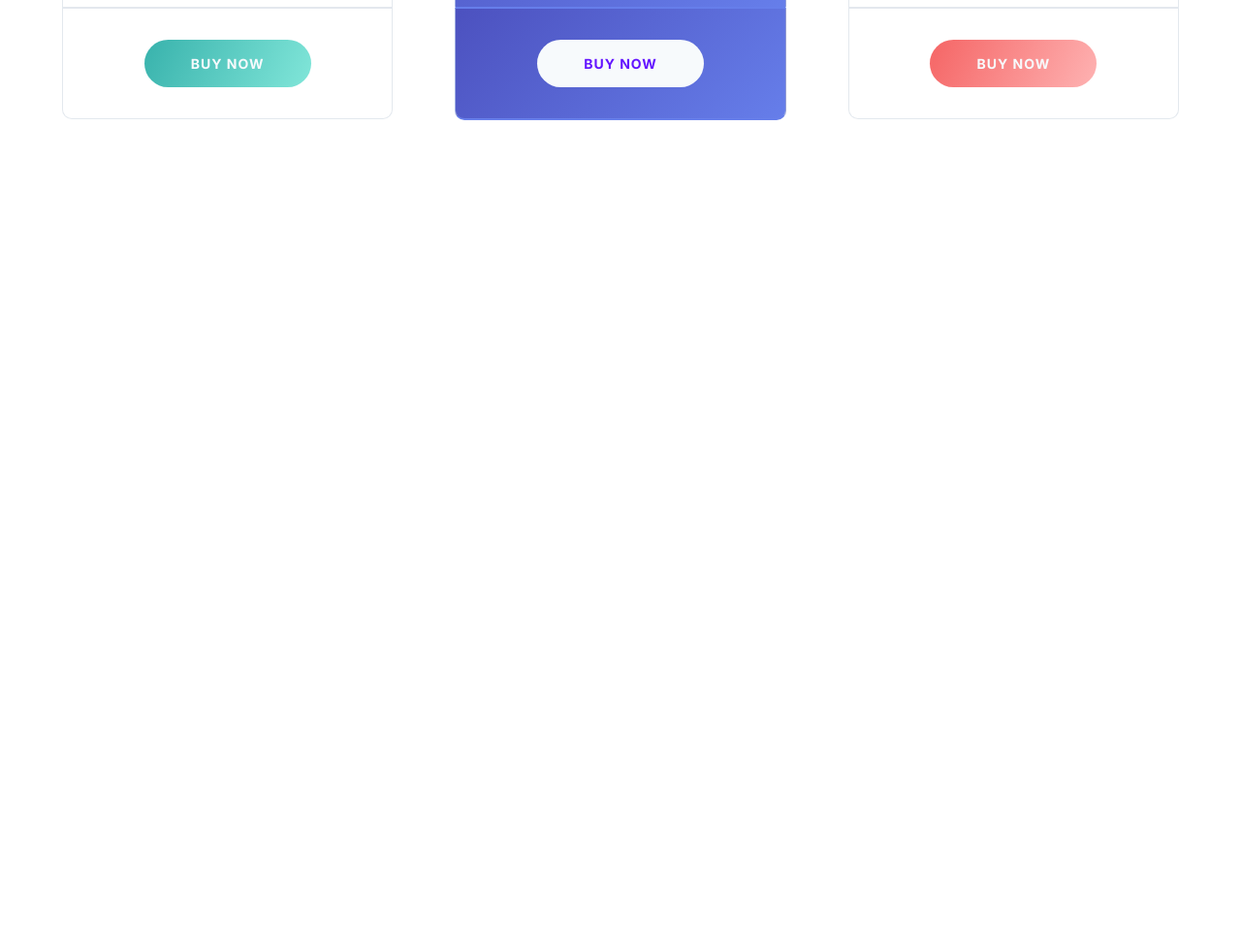
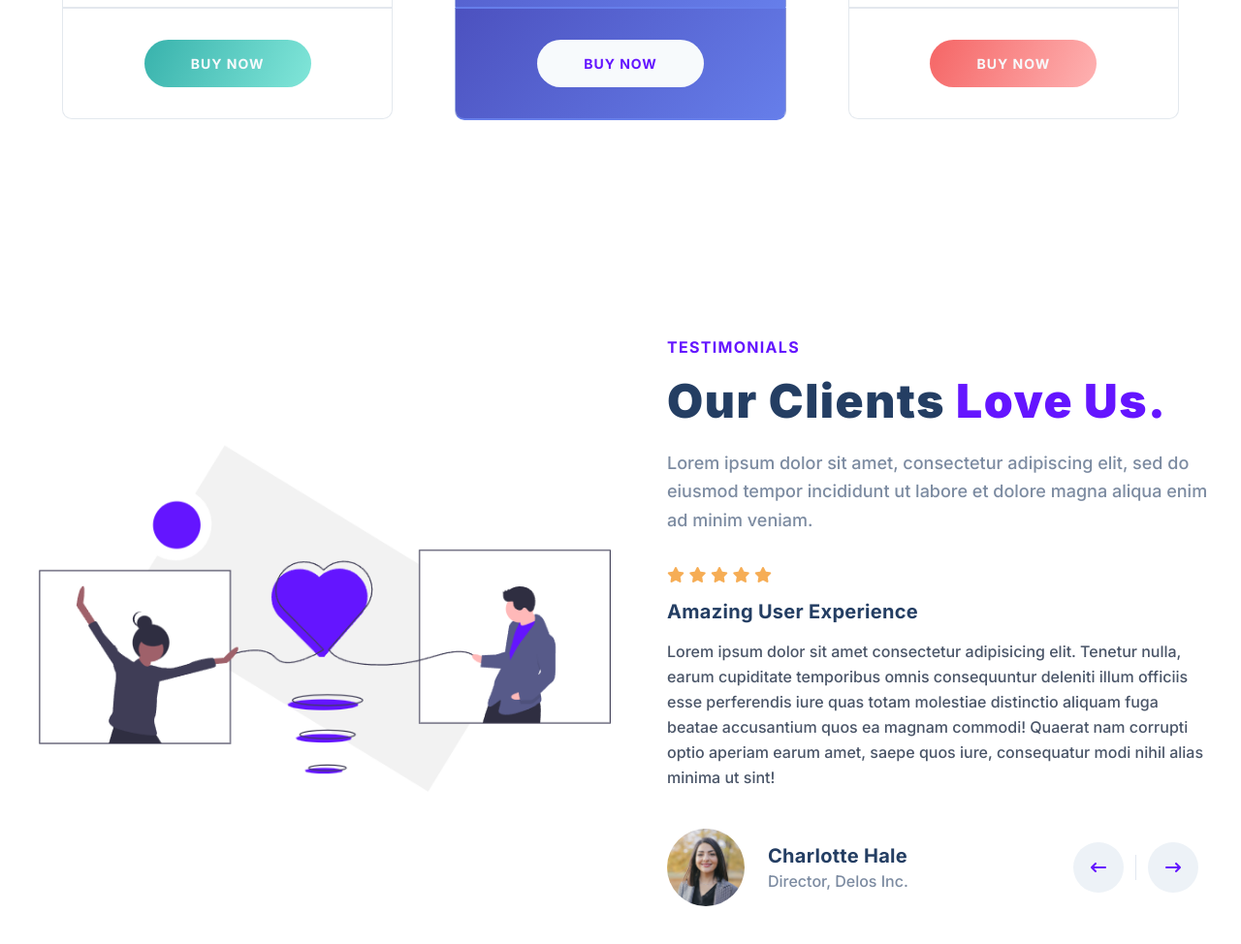
Before and after one commit to pstruthers/FES-Treact-clone, a plain HTML site: page index.html in a window 1280 px wide. Shown: the part 4403-5377 px from the top of the page at 97% size. Before the commit the page ends 4703 px from the top, so only its background shows below. Drawn offline with Linux system fonts and the light colour scheme; a script that the page names is missing.

Commit message:
added review section

```diff
--- a/index.html
+++ b/index.html
@@ -203,7 +203,11 @@
             </div>
             <div class="quality__container--right">
               <figure class="quality__container--figure">
-                <img src="./assets/quality-work.png" class="quality__container--img" alt="">
+                <img
+                  src="./assets/quality-work.png"
+                  class="quality__container--img"
+                  alt=""
+                />
               </figure>
             </div>
           </div>
@@ -216,7 +220,7 @@
           <div class="steps__container">
             <div class="steps__container--left">
               <figure>
-                <img src="./assets/steps.png" class="steps__img" alt="">
+                <img src="./assets/steps.png" class="steps__img" alt="" />
               </figure>
             </div>
             <div class="steps__container--right">
@@ -232,21 +236,29 @@
                   <div class="step__number">01</div>
                   <div class="step__description">
                     <h6 class="step__description--title">Register</h6>
-                    <p class="step__description--para">Create an account with us using Google or Facebook.</p>
+                    <p class="step__description--para">
+                      Create an account with us using Google or Facebook.
+                    </p>
                   </div>
                 </li>
                 <li class="step">
                   <div class="step__number">02</div>
                   <div class="step__description">
                     <h6 class="step__description--title">Download</h6>
-                    <p class="step__description--para">Browse and Download the template that you like from the marketplace.</p>
+                    <p class="step__description--para">
+                      Browse and Download the template that you like from the
+                      marketplace.
+                    </p>
                   </div>
                 </li>
                 <li class="step">
                   <div class="step__number">03</div>
                   <div class="step__description">
                     <h6 class="step__description--title">Run</h6>
-                    <p class="step__description--para">Follow the instructions to setup and customize the template to your needs.</p>
+                    <p class="step__description--para">
+                      Follow the instructions to setup and customize the
+                      template to your needs.
+                    </p>
                   </div>
                 </li>
               </ul>
@@ -276,24 +288,30 @@
               <div class="principles">
                 <div class="principle principle-left">
                   <div class="principle__title">
-                      <i class="fa-solid fa-dollar-sign"></i>
-                      <h5 class="principle__title--text">Affordable</h5>
+                    <i class="fa-solid fa-dollar-sign"></i>
+                    <h5 class="principle__title--text">Affordable</h5>
                   </div>
-                  <p class="principle__para">We promise to offer you the best rate we can - at par with the industry standard.</p>
+                  <p class="principle__para">
+                    We promise to offer you the best rate we can - at par with
+                    the industry standard.
+                  </p>
                 </div>
                 <div class="principle">
                   <div class="principle__title">
-                      <i class="fa-solid fa-briefcase"></i>
-                      <h5 class="principle__title--text">Professionalism</h5>
+                    <i class="fa-solid fa-briefcase"></i>
+                    <h5 class="principle__title--text">Professionalism</h5>
                   </div>
-                  <p class="principle__para">We assure you that our templates are designed and created by professional designers.</p>
+                  <p class="principle__para">
+                    We assure you that our templates are designed and created by
+                    professional designers.
+                  </p>
                 </div>
               </div>
               <button class="learn-more__btn">Learn More</button>
             </div>
             <div class="values__container--right">
               <figure class="values__figure">
-                <img src="./assets/values.png" class="values__img" alt="">
+                <img src="./assets/values.png" class="values__img" alt="" />
               </figure>
             </div>
           </div>
@@ -343,11 +361,17 @@
                   <span class="plan__term text--light">Monthly</span>
                 </div>
                 <div class="plan__description plan__primary">
-                  <span class="plan__feature--primary text--white">For Small Businesses</span>
+                  <span class="plan__feature--primary text--white"
+                    >For Small Businesses</span
+                  >
                   <span class="plan__feature text--gray">60 Templates</span>
                   <span class="plan__feature text--gray">15 Landing Pages</span>
-                  <span class="plan__feature text--gray">22 Internal Pages</span>
-                  <span class="plan__feature text--gray">Priority Assistance</span>
+                  <span class="plan__feature text--gray"
+                    >22 Internal Pages</span
+                  >
+                  <span class="plan__feature text--gray"
+                    >Priority Assistance</span
+                  >
                 </div>
                 <div class="plan__btn--container plan__primary">
                   <button class="plan__btn--primary">Buy Now</button>
@@ -361,7 +385,9 @@
                   <span class="plan__term">Monthly</span>
                 </div>
                 <div class="plan__description">
-                  <span class="plan__feature--primary">For Large Companies</span>
+                  <span class="plan__feature--primary"
+                    >For Large Companies</span
+                  >
                   <span class="plan__feature">90 Templates</span>
                   <span class="plan__feature">27 Landing Pages</span>
                   <span class="plan__feature">37 Internal Pages</span>
@@ -376,5 +402,76 @@
         </div>
       </div>
     </section>
+    <section id="testimonial">
+      <div class="container">
+        <div class="row">
+          <div class="testimonial__container">
+            <div class="testimonial__container--left">
+              <figure>
+                <img
+                  src="./assets/testimonial.png"
+                  class="testimonial__img"
+                  alt=""
+                />
+              </figure>
+            </div>
+            <div class="testimonial__container--right">
+              <h5 class="section__heading--left">
+                <span class="text--purple">Testimonials</span>
+              </h5>
+              <h2 class="description__heading--left">
+                Our Clients
+                <span class="text--purple">Love Us.</span>
+              </h2>
+              <p class="description__para--left">
+                Lorem ipsum dolor sit amet, consectetur adipiscing elit, sed do
+                eiusmod tempor incididunt ut labore et dolore magna aliqua enim
+                ad minim veniam.
+              </p>
+              <div class="ratings">
+                <i class="fa-solid fa-star"></i>
+                <i class="fa-solid fa-star"></i>
+                <i class="fa-solid fa-star"></i>
+                <i class="fa-solid fa-star"></i>
+                <i class="fa-solid fa-star"></i>
+              </div>
+              <h5 class="review__title">Amazing User Experience</h5>
+              <p class="review__para">
+                Lorem ipsum dolor sit amet consectetur adipisicing elit. Tenetur
+                nulla, earum cupiditate temporibus omnis consequuntur deleniti
+                illum officiis esse perferendis iure quas totam molestiae
+                distinctio aliquam fuga beatae accusantium quos ea magnam
+                commodi! Quaerat nam corrupti optio aperiam earum amet, saepe
+                quos iure, consequatur modi nihil alias minima ut sint!
+              </p>
+              <div class="reviewer">
+                <div class="person">
+                  <figure class="person__img--mask">
+                    <img
+                      src="./assets/charlotte.jpg"
+                      class="person__img"
+                      alt=""
+                    />
+                  </figure>
+                  <div class="person__text">
+                    <h5 class="person__name">Charlotte Hale</h5>
+                    <p class="person__position">Director, Delos Inc.</p>
+                  </div>
+                </div>
+                <div class="arrows">
+                  <button class="arrow__btn">
+                    <i class="fa-solid fa-arrow-left-long"></i>
+                  </button>
+                  <div class="divider"></div>
+                  <button class="arrow__btn">
+                    <i class="fa-solid fa-arrow-right-long"></i>
+                  </button>
+                </div>
+              </div>
+            </div>
+          </div>
+        </div>
+      </div>
+    </section>
   </body>
 </html>
--- a/styles.css
+++ b/styles.css
@@ -687,6 +687,116 @@ nav {
     background-color: #E2E8F0;
 }
 
+/* TESTIMONIAL */
+
+.testimonial__container {
+    display: flex;
+    align-items: center;
+    justify-content: center;
+}
+
+.testimonial__container--left {
+    width: 50%;
+}
+
+.testimonial__img {
+    width: 100%;
+}
+
+.testimonial__container--right {
+    width: 50%;
+    display: flex;
+    flex-direction: column;
+    padding-left: 48px;
+}
+
+.ratings {
+    margin-top: 32px;
+    color: rgb(246, 173, 85);
+}
+
+.review__title {
+    font-size: 20px;
+    color: #243E63;
+    letter-spacing: 0.3px;
+    margin: 16px 0;
+}
+
+.review__para {
+    color: #4A5568;
+    margin-bottom: 40px;
+    line-height: 1.625;
+    font-weight: 500;
+}
+
+.reviewer {
+    display: flex;
+    justify-content: space-between;
+}
+
+.person {
+    display: flex;
+}
+
+.person__text {
+    display: flex;
+    flex-direction: column;
+    justify-content: center;
+    margin-left: 24px;
+}
+
+.person__name {
+    color: #243E63;
+    font-size: 20px;
+    letter-spacing: 0.3px;
+}
+
+.person__position {
+    color: #7C8BA1;
+    font-weight: 500;
+    margin-top: 4px;
+}
+
+.person__img--mask {
+    width: 80px;
+    height: 80px;
+    border-radius: 50%;
+    overflow: hidden;
+}
+
+.person__img {
+    width: 100%;
+    height: 100%;
+    object-fit: cover;
+    object-position: 60% center;
+}
+
+.arrows {
+    display: flex;
+    align-items: center;
+}
+
+.arrow__btn {
+    color: #6415FF;
+    background-color: rgb(237, 242, 247);
+    font-size: 16px;
+    border: none;
+    border-radius: 9999px;
+    padding: 16px 18px;
+    margin: 0 12px;
+    transition: all 300ms ease;
+}
+
+.arrow__btn:hover {
+    background-color: rgb(226, 232, 240);
+    cursor: pointer;
+}
+
+.divider {
+    border-right: 1px solid rgb(226, 232, 240);
+    height: 26px;
+}
+
 /* ANIMATIONS */
 
 @keyframes fade-left-to-right {
```
Also changed, not shown: assets/adam.jpg (added), assets/charlotte.jpg (added), assets/testimonial.png (added).
